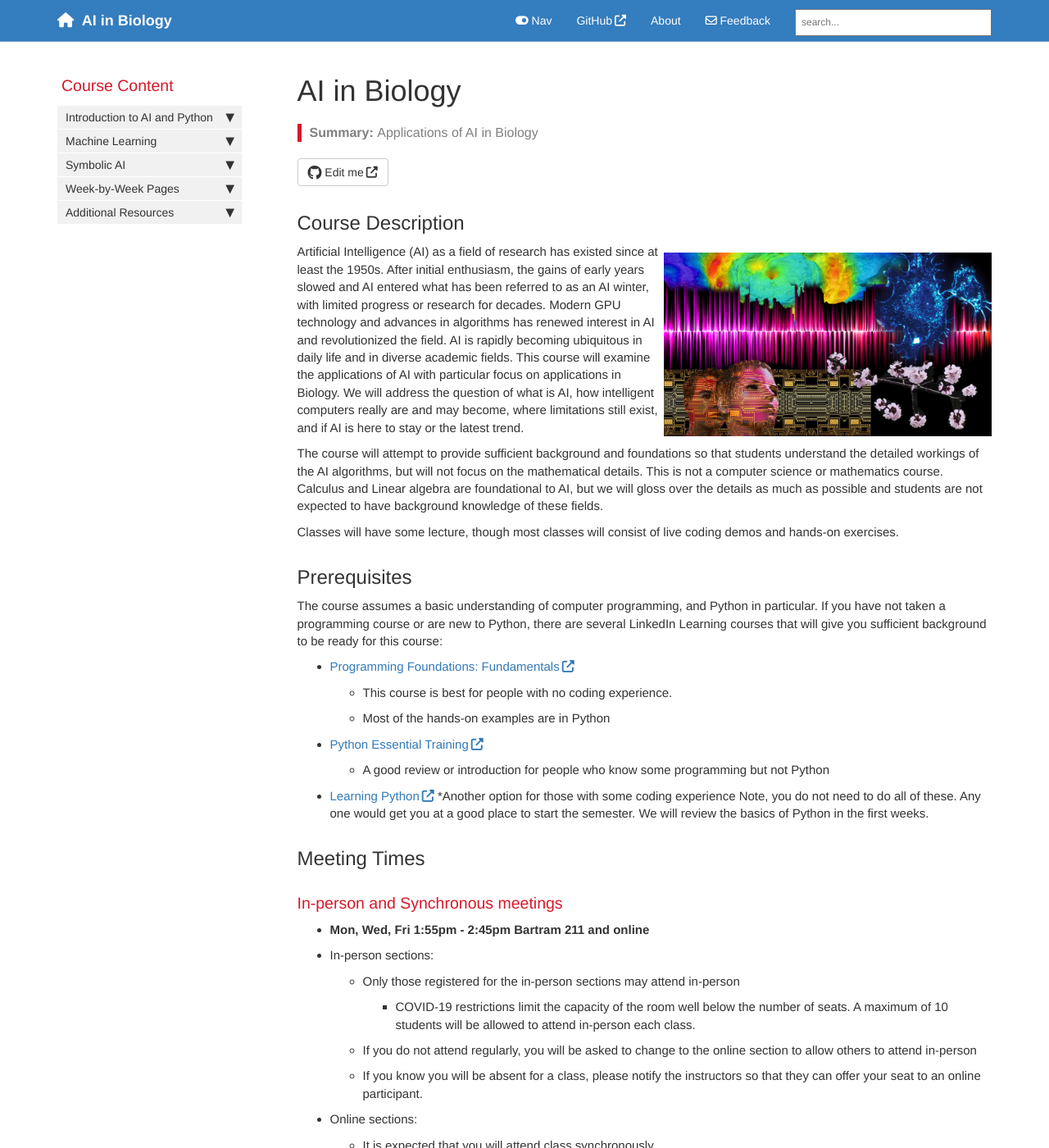
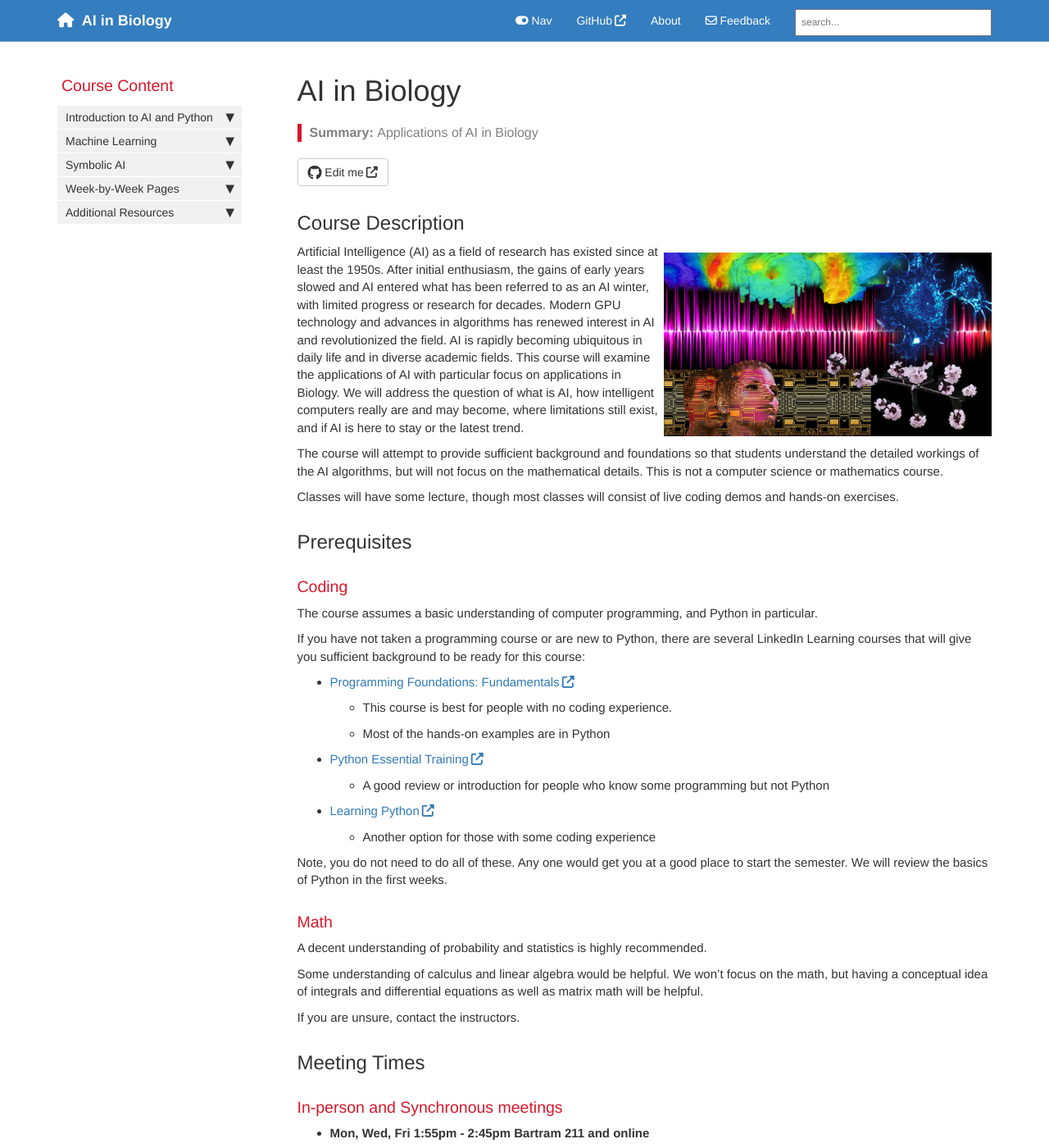
Before and after one commit to AIBiology/aibiology.github.io, a Jekyll site: the page built from index.md, in a window 1280 px wide and 1400 px high. Shown: the whole window at 82% size. Built offline with Jekyll 4.4.1, drawn with Linux system fonts in a browser that asks for light colours; nearby versions of some CDN libraries; comment, search, counter and statistics services are not loaded.

Commit message:
Add prereq info

```diff
--- a/index.md
+++ b/index.md
@@ -14,13 +14,16 @@ toc: false
 
 Artificial Intelligence (AI) as a field of research has existed since at least the 1950s. After initial enthusiasm, the gains of early years slowed and AI entered what has been referred to as an AI winter, with limited progress or research for decades. Modern GPU technology and advances in algorithms has renewed interest in AI and revolutionized the field. AI is rapidly becoming ubiquitous in daily life and in diverse academic fields. This course will examine the applications of AI with particular focus on applications in Biology. We will address the question of what is AI, how intelligent computers really are and may become, where limitations still exist, and if AI is here to stay or the latest trend.
 
-The course will attempt to provide sufficient background and foundations so that students understand the detailed workings of the AI algorithms, but will not focus on the mathematical details. This is not a computer science or mathematics course. Calculus and Linear algebra are foundational to AI, but we will gloss over the details as much as possible and students are not expected to have background knowledge of these fields.
+The course will attempt to provide sufficient background and foundations so that students understand the detailed workings of the AI algorithms, but will not focus on the mathematical details. This is not a computer science or mathematics course.
 
 Classes will have some lecture, though most classes will consist of live coding demos and hands-on exercises.
 
 ## Prerequisites
 
+### Coding
+
 The course assumes a basic understanding of computer programming, and Python in particular.
+
 If you have not taken a programming course or are new to Python, there are several LinkedIn Learning courses that will give you sufficient background to be ready for this course:
 
 * [Programming Foundations: Fundamentals](https://www.linkedin.com/learning-login/share?forceAccount=false&redirect=https%3A%2F%2Fwww.linkedin.com%2Flearning%2Fprogramming-foundations-fundamentals-3%3Ftrk%3Dshare_ent_url&account=41282748)
@@ -29,8 +32,17 @@ If you have not taken a programming course or are new to Python, there are sever
 * [Python Essential Training](https://www.linkedin.com/learning/python-essential-training-2/welcome?u=41282748)
   * A good review or introduction for people who know some programming but not Python
 * [Learning Python](https://www.linkedin.com/learning-login/share?forceAccount=false&redirect=https%3A%2F%2Fwww.linkedin.com%2Flearning%2Flearning-python%3Ftrk%3Dshare_ent_url&account=41282748)
-  *Another option for those with some coding experience
+  * Another option for those with some coding experience
+
 Note, you do not need to do all of these. Any one would get you at a good place to start the semester. We will review the basics of Python in the first weeks.
+
+### Math
+
+A decent understanding of probability and statistics is highly recommended.
+
+Some understanding of calculus and linear algebra would be helpful. We won't focus on the math, but having a conceptual idea of integrals and differential equations as well as matrix math will be helpful.
+
+If you are unsure, contact the instructors.
 
 ## Meeting Times
 
```
